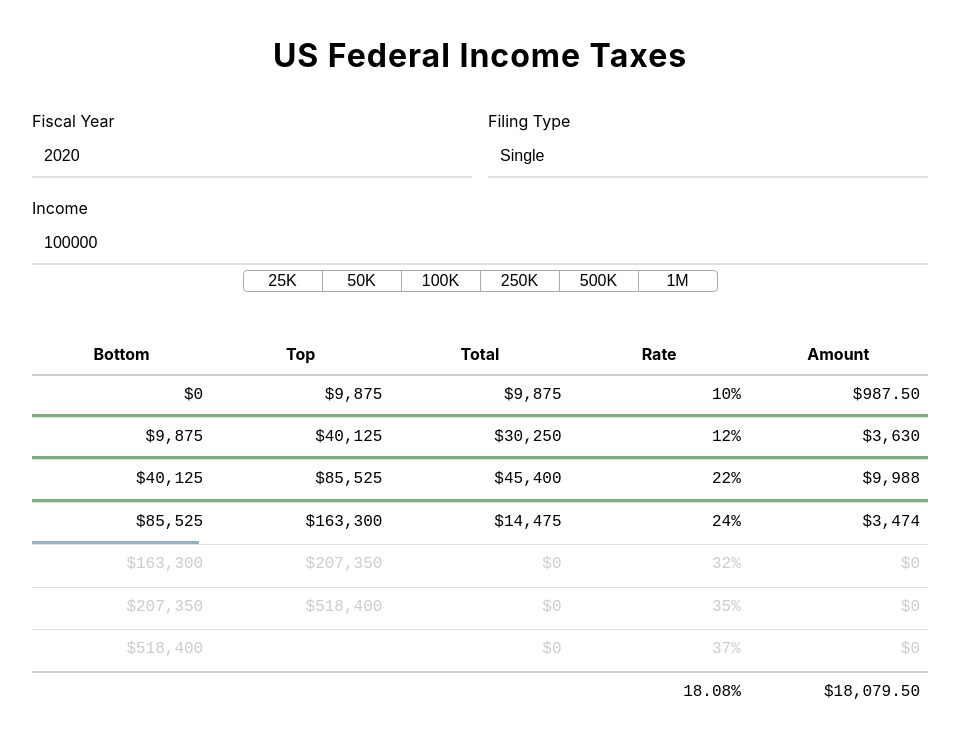
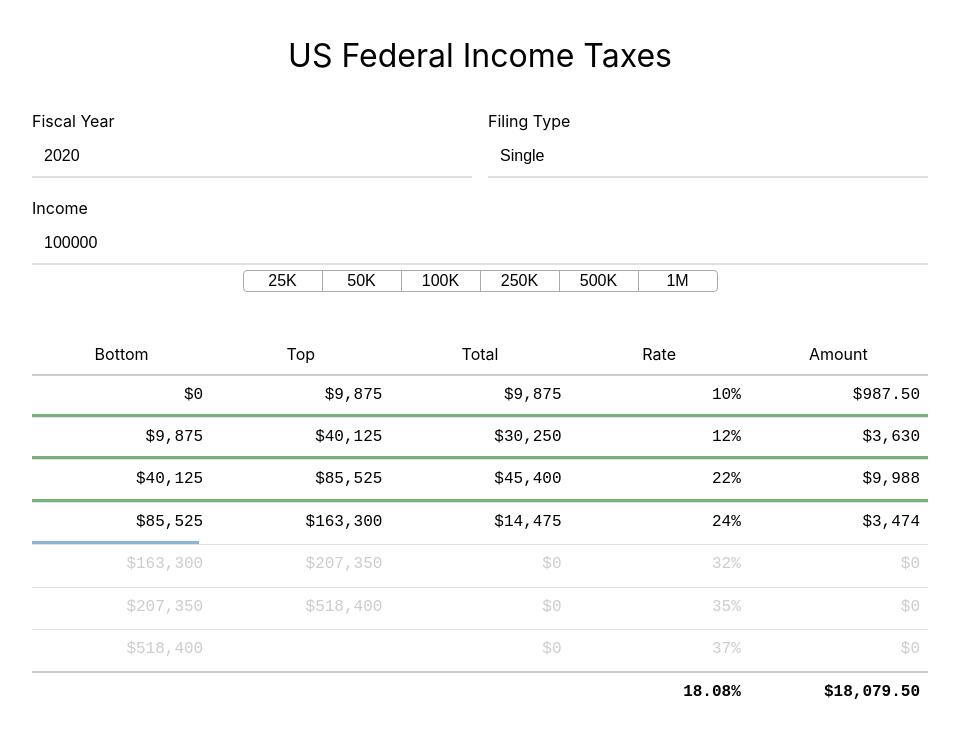
Before and after one commit to kddnewton/taxes, a React app: page / in a window 1280 px wide. Shown: the top 738 px of the page, without its empty margins (160-1119 px from the left). Built offline with nearby package versions, Linux system fonts and the light colour scheme; the HTML template or start-up script is replaced by a standard one.

Commit message:
Control typeface boldness

```diff
--- a/src/styles.css
+++ b/src/styles.css
@@ -36,7 +36,7 @@ body {
 }
 
 h1 {
-  letter-spacing: 1px;
+  font-weight: inherit;
   line-height: 1em;
   margin: 0 auto;
   text-align: center;
@@ -78,6 +78,7 @@ h1 {
 }
 
 .table th {
+  font-weight: inherit;
   padding: 8px;
   text-align: center;
   vertical-align: bottom;
@@ -127,6 +128,10 @@ h1 {
 .table tfoot tr:first-child td {
   border-top-width: 2px;
   border-top-color: #ccc;
+}
+
+.table tfoot {
+  font-weight: bold;
 }
 
 .control {
```
